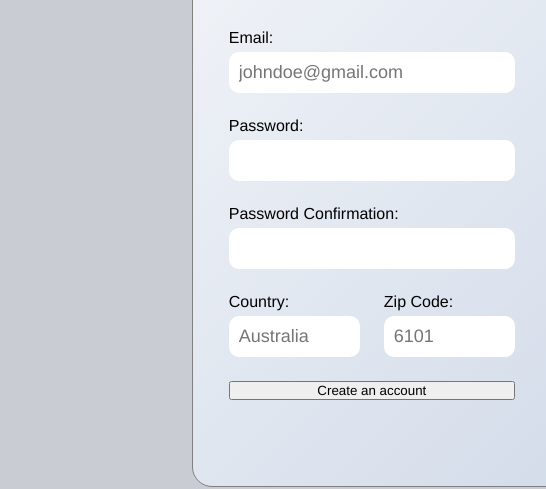
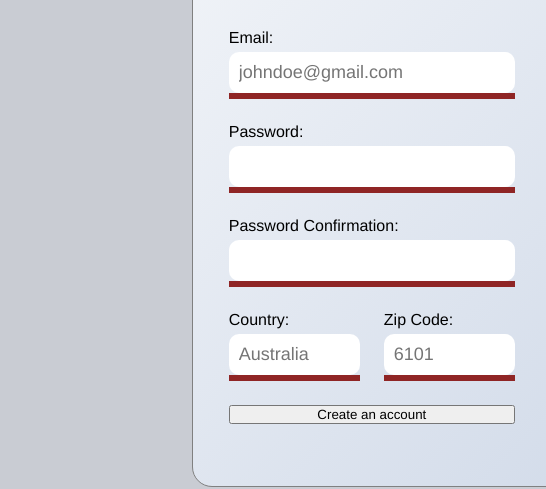
Before and after one commit to elishamutang/form-js, a website built with webpack: page src/template.html in a window 1280 px wide. Shown: the part 263-752 px from the top of the page, 0-546 px from the left. Built offline with nearby package versions, Linux system fonts and the light colour scheme; grey boxes are pictures that could not be loaded.

Commit message:
[refactor] Adjusted styling.

```diff
--- a/src/styles.css
+++ b/src/styles.css
@@ -87,7 +87,7 @@ img {
     font-weight: bold;
 }
 
-span {
+.dot {
     color: var(--dot-color);
     font-size: 40px;
     margin-left: 2px;
@@ -141,7 +141,7 @@ label {
     margin-bottom: 5px;
 }
 
-input:not(input#submitBtn) {
+.userInput {
     text-decoration: none;
     font-size: 18px;
     padding: 10px;
@@ -180,3 +180,13 @@ input:focus:not(input#submitBtn) {
 #userZipCode {
     grid-area: zipcode;
 }
+
+.errorMsg {
+    background-color: rgb(143, 37, 37);
+    color: white;
+    width: 100%;
+    height: min-content;
+    font-size: 12px;
+    padding: 3px;
+    border-top-left-radius: -50px;
+}
```
